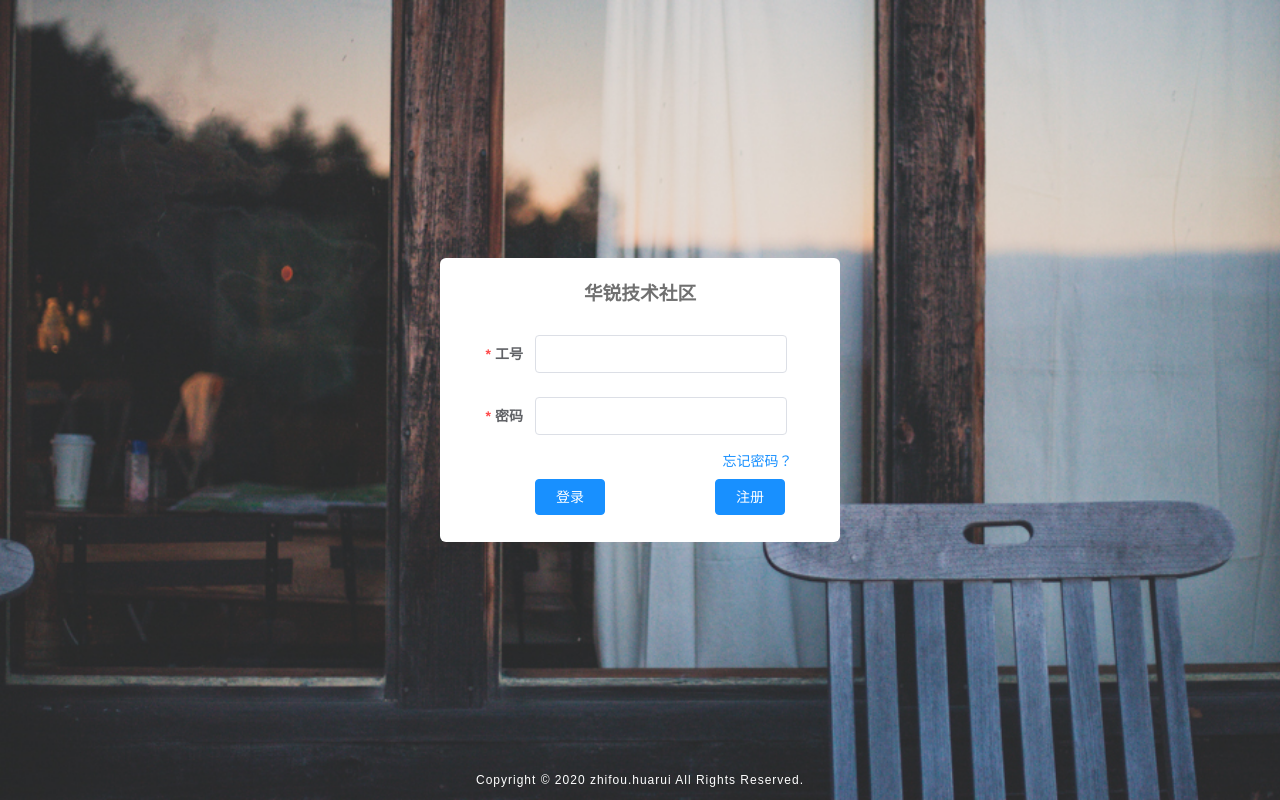
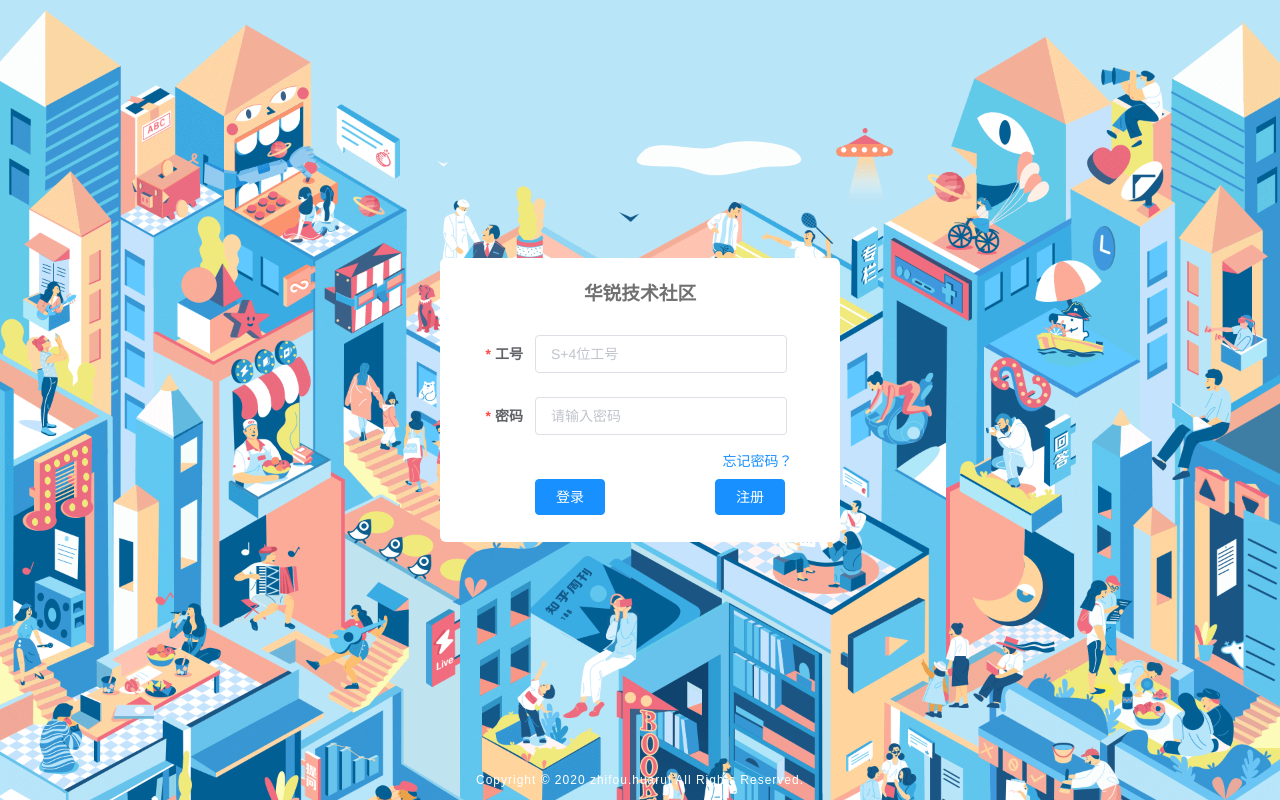
Before and after one commit to zhaofengart/zhifou-vue, a Vue app: page /login in a window 1280 px wide. Built offline with nearby package versions, Linux system fonts and the light colour scheme; no server answers; what vue-infinite-scroll would draw is missing.

Commit message:
登录、找回密码调整

```diff
--- a/src/api/login.js
+++ b/src/api/login.js
@@ -56,13 +56,12 @@ export function register (form, code) {
 
 // 找回密码
 export function findPassword (form, code) {
-  const params = {
-    code
-  }
+  // const params = {
+  //   code
+  // }
   return request({
-    url: '/findPassword',
-    method: 'post',
-    params: params,
-    data: form
+    url: '/retrievePassword',
+    method: 'put',
+    params: form
   })
 }
--- a/src/views/findPassword.vue
+++ b/src/views/findPassword.vue
@@ -2,12 +2,12 @@
   <div class="findPassword">
     <el-form ref="findPasswordForm" :model="findPasswordForm" :rules="findPasswordRules" class="findPassword-form" label-width="110px">
       <h3 class="title">找回密码</h3>
-      <el-form-item prop="workname" label="工号">
-        <el-input v-model="findPasswordForm.workname" type="text" auto-complete="off">
+      <el-form-item prop="workNum" label="工号">
+        <el-input v-model="findPasswordForm.workNum" type="text" auto-complete="off">
         </el-input>
       </el-form-item>
-      <el-form-item prop="mail" label="邮箱">
-        <el-input v-model="findPasswordForm.mail" type="text" auto-complete="off">
+      <el-form-item prop="email" label="邮箱">
+        <el-input v-model="findPasswordForm.email" type="text" auto-complete="off">
         </el-input>
       </el-form-item>
       <el-row :gutter="20">
@@ -79,17 +79,17 @@
         codeText: '发送验证码',
         disabledCodeBtn: true,
         findPasswordForm: {
-          workname: '',
-          mail: '',
+          workNum: '',
+          email: '',
           code: '',
           password: '',
-          confimrPassword: ''
+          confirmPassword: ''
         },
         findPasswordRules: {
-          workname: [
+          workNum: [
             { required: true, trigger: 'blur', message: '工号不能为空' }
           ],
-          mail: [
+          email: [
             { required: true, message: '邮箱地址不能为空', trigger: 'blur' },
             {
               type: 'email',
@@ -98,7 +98,9 @@
             }
           ],
           password: [
-            { required: true, trigger: 'blur', message: '密码不能为空' }
+            { required: true, trigger: 'blur', message: '密码不能为空' },
+            { min: 6, message: '请输入6位密码', trigger: 'blur'},
+            { max: 6, message: '请输入6位密码', trigger: 'blur'}
           ],
           confirmPassword: [
             { required: true, trigger: 'blur', message: '确认密码不能为空' },
@@ -139,11 +141,11 @@
       },
       handleGetCode () {
         // 对邮箱进行单独验证
-        this.$refs.findPasswordForm.validateField('mail', (error => {
+        this.$refs.findPasswordForm.validateField('email', (error => {
           if (!error) {
             this.countDown(60)
-            console.log(this.findPasswordForm.mail)
-            getCode(this.findPasswordForm.mail)
+            console.log(this.findPasswordForm.email)
+            getCode(this.findPasswordForm.email)
           }
         }))
       },
--- a/src/views/login.vue
+++ b/src/views/login.vue
@@ -3,12 +3,13 @@
     <el-form ref="loginForm" :model="loginForm" :rules="loginRules" class="login-form" label-width="80px">
       <h3 class="title">华锐技术社区</h3>
       <div class="setitem">
-        <el-form-item prop="username" label="工号">
-          <el-input v-model="loginForm.username"
+        <el-form-item prop="workNum" label="工号">
+          <el-input v-model="loginForm.workNum"
                     type="text"
                     auto-complete="off"
                     show-word-limit clearable
                     style="width: 90%"
+                    placeholder="S+4位工号"
           >
           </el-input>
         </el-form-item>
@@ -19,6 +20,8 @@
             auto-complete="off"
             show-word-limit clearable show-password
             style="width: 90%"
+            placeholder="请输入密码"
+            @keyup.enter.native="handlelogin"
           >
           </el-input>
         </el-form-item>
@@ -67,15 +70,22 @@
     data() {
       return {
         loginForm: {
-          username: '',
+          workNum: '',
           password: '',
         },
         loginRules: {
-          username: [
-            { required: true, trigger: 'blur', message: '工号不能为空' }
+          workNum: [
+            { required: true, trigger: 'blur', message: '工号不能为空' },
+            {
+              pattern: /^S[0-9]{4}$/,
+              message: "工号不符合规范",
+              trigger: "blur"
+            }
           ],
           password: [
-            { required: true, trigger: 'blur', message: '密码不能为空' }
+            { required: true, trigger: 'blur', message: '密码不能为空' },
+            { min: 6, message: '请输入6位密码', trigger: 'blur'},
+            { max: 6, message: '请输入6位密码', trigger: 'blur'}
           ],
         },
         loading: false,
@@ -85,14 +95,18 @@
       handlelogin (){
         this.$refs.loginForm.validate(valid => {
           if (valid) {
-              this.loading = true;
-              login(loginForm.username,loginForm.password)
-              .then(response => {
-                this.$router.push({path: 'index2'})
-              })
-              .catch(() => {
-                this.loading = false;
-              })
+              // this.loading = true;
+              // login(this.loginForm.workNum,this.loginForm.password).then(response => {
+              //   this.$router.push({path: 'index2'})
+              // })
+              // .catch(() => {
+              //   this.loading = false;
+              // })
+              this.$store
+            .dispatch("Login", this.loginForm)
+            .then(() => {
+              this.$router.push({ path: this.redirect || "/" });
+            })
             }
           })
       },
@@ -100,7 +114,7 @@
         this.$router.push({path: 'register'})
       },
       findPassWord (){
-        this.$router.push({path: 'findPassWord'})
+        this.$router.push({path: 'findPassword'})
       }
     }
   }
@@ -112,7 +126,7 @@
     justify-content: center;
     align-items: center;
     height: 100%;
-    background-image: url("../assets/image/login-background.jpg");
+    background-image: url("../assets/image/login-background.png");
     background-color: #b8e5f8;
     background-size: cover;
   }
```
